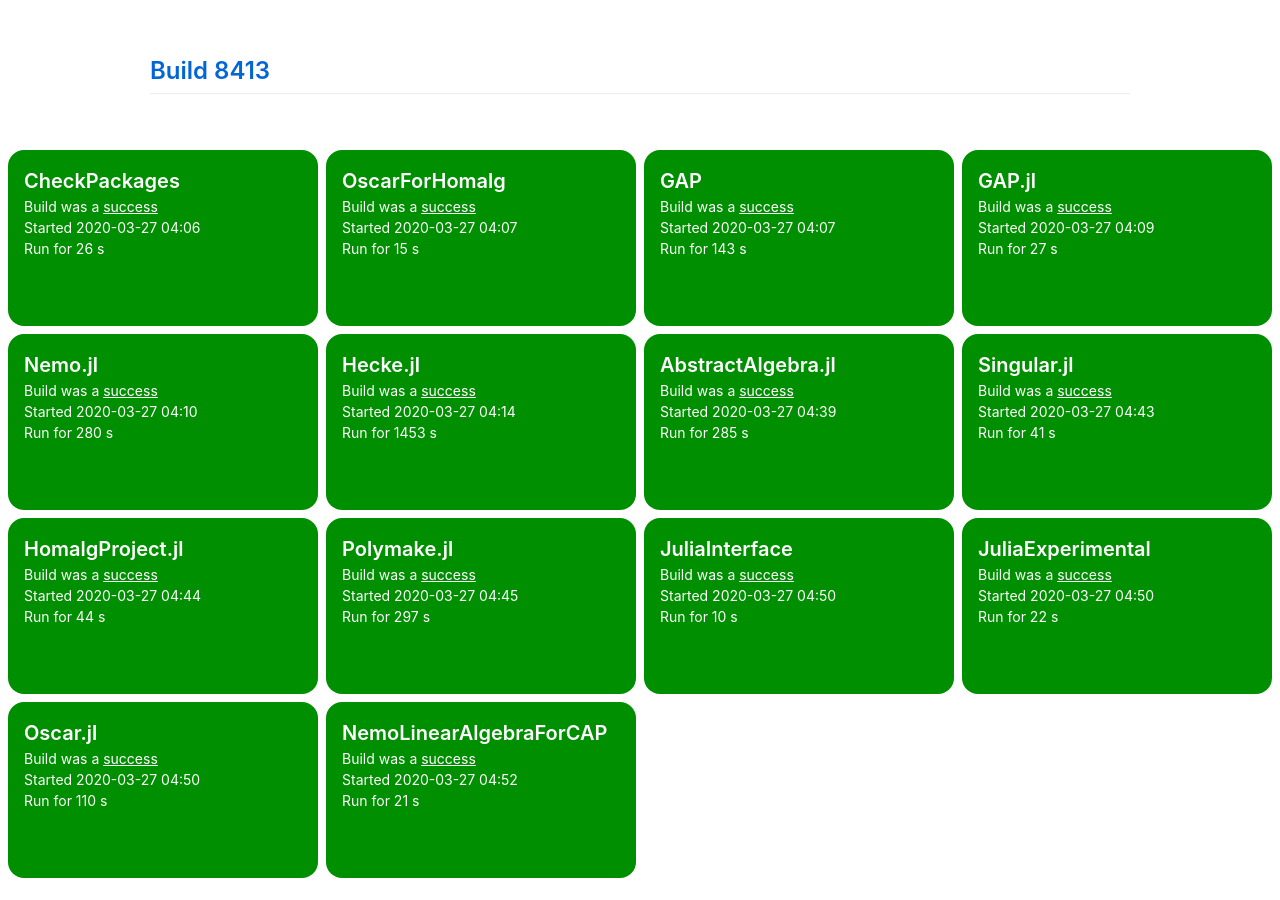
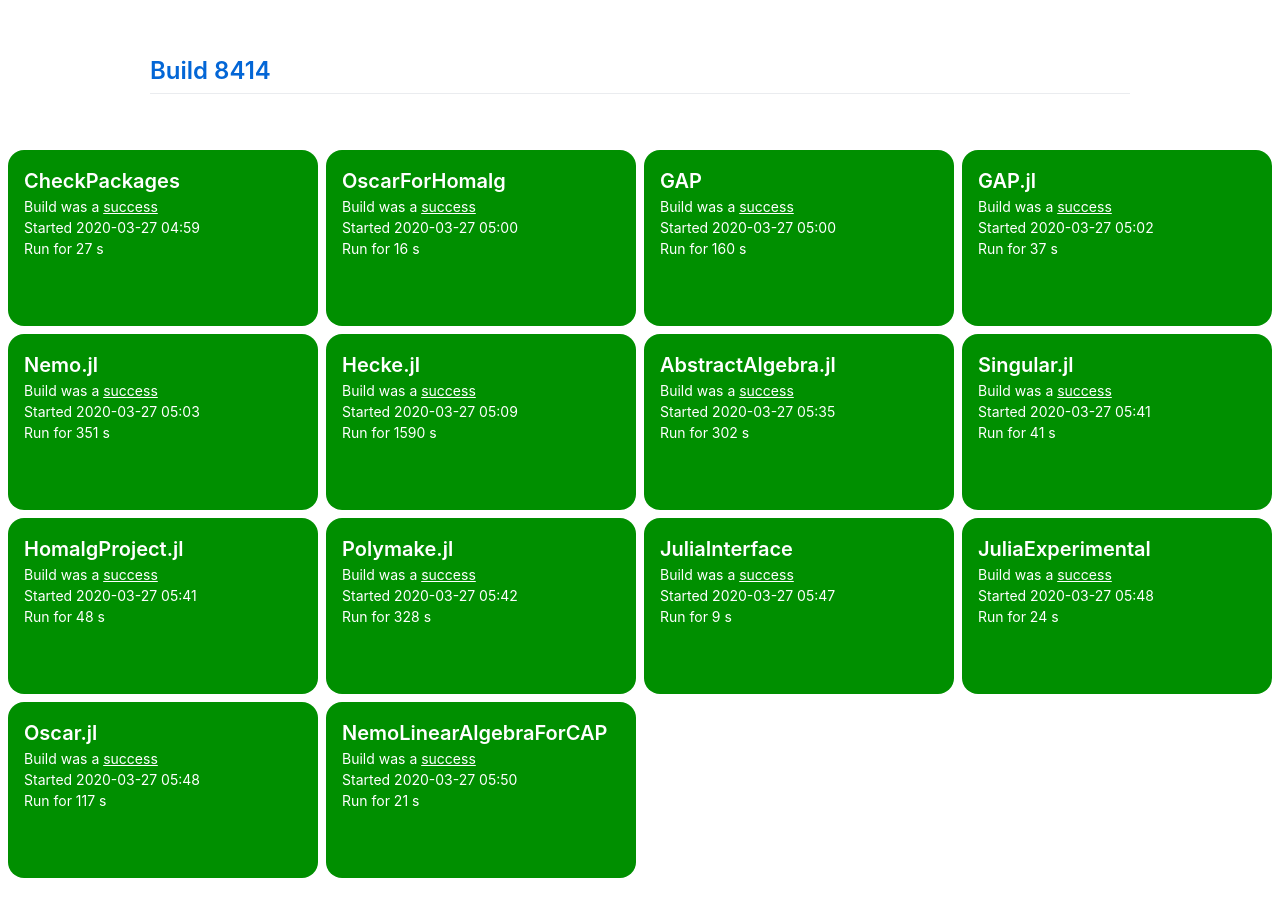
Before and after one commit to oscar-system/oscar-ci-status, a Jekyll site: the page built from index.html, in a window 1280 px wide. Built offline with Jekyll 4.4.1, drawn with Linux system fonts in a browser that asks for light colours.

Commit message:
Build 8414

```diff
--- a/_data/ci.yml
+++ b/_data/ci.yml
@@ -1,82 +1,82 @@
-build: 8413
-build_url: https://oscarci.mathematik.uni-kl.de/job/oscar/8413/
+build: 8414
+build_url: https://oscarci.mathematik.uni-kl.de/job/oscar/8414/
 job: oscar
 tests:
-- duration: 26
-  exitcode: 0
-  first_failure: false
-  first_failure_url: null
-  last_success: false
-  last_success_url: null
-  log: https://oscarci.mathematik.uni-kl.de/job/oscar/8413/artifact/logs/build-8413/CheckPackages.log
-  name: CheckPackages
-  start: 2020-03-27 04:06
-  status: success
-  success: true
-- duration: 15
-  exitcode: 0
-  first_failure: false
-  first_failure_url: null
-  last_success: false
-  last_success_url: null
-  log: https://oscarci.mathematik.uni-kl.de/job/oscar/8413/artifact/logs/build-8413/OscarForHomalg.log
-  name: OscarForHomalg
-  start: 2020-03-27 04:07
-  status: success
-  success: true
-- duration: 143
-  exitcode: 0
-  first_failure: false
-  first_failure_url: null
-  last_success: false
-  last_success_url: null
-  log: https://oscarci.mathematik.uni-kl.de/job/oscar/8413/artifact/logs/build-8413/GAP.log
-  name: GAP
-  start: 2020-03-27 04:07
-  status: success
-  success: true
 - duration: 27
   exitcode: 0
   first_failure: false
   first_failure_url: null
   last_success: false
   last_success_url: null
-  log: https://oscarci.mathematik.uni-kl.de/job/oscar/8413/artifact/logs/build-8413/GAP.jl.log
-  name: GAP.jl
-  start: 2020-03-27 04:09
+  log: https://oscarci.mathematik.uni-kl.de/job/oscar/8414/artifact/logs/build-8414/CheckPackages.log
+  name: CheckPackages
+  start: 2020-03-27 04:59
   status: success
   success: true
-- duration: 280
+- duration: 16
   exitcode: 0
   first_failure: false
   first_failure_url: null
   last_success: false
   last_success_url: null
-  log: https://oscarci.mathematik.uni-kl.de/job/oscar/8413/artifact/logs/build-8413/Nemo.jl.log
-  name: Nemo.jl
-  start: 2020-03-27 04:10
+  log: https://oscarci.mathematik.uni-kl.de/job/oscar/8414/artifact/logs/build-8414/OscarForHomalg.log
+  name: OscarForHomalg
+  start: 2020-03-27 05:00
   status: success
   success: true
-- duration: 1453
+- duration: 160
   exitcode: 0
   first_failure: false
   first_failure_url: null
   last_success: false
   last_success_url: null
-  log: https://oscarci.mathematik.uni-kl.de/job/oscar/8413/artifact/logs/build-8413/Hecke.jl.log
-  name: Hecke.jl
-  start: 2020-03-27 04:14
+  log: https://oscarci.mathematik.uni-kl.de/job/oscar/8414/artifact/logs/build-8414/GAP.log
+  name: GAP
+  start: 2020-03-27 05:00
   status: success
   success: true
-- duration: 285
+- duration: 37
   exitcode: 0
   first_failure: false
   first_failure_url: null
   last_success: false
   last_success_url: null
-  log: https://oscarci.mathematik.uni-kl.de/job/oscar/8413/artifact/logs/build-8413/AbstractAlgebra.jl.log
+  log: https://oscarci.mathematik.uni-kl.de/job/oscar/8414/artifact/logs/build-8414/GAP.jl.log
+  name: GAP.jl
+  start: 2020-03-27 05:02
+  status: success
+  success: true
+- duration: 351
+  exitcode: 0
+  first_failure: false
+  first_failure_url: null
+  last_success: false
+  last_success_url: null
+  log: https://oscarci.mathematik.uni-kl.de/job/oscar/8414/artifact/logs/build-8414/Nemo.jl.log
+  name: Nemo.jl
+  start: 2020-03-27 05:03
+  status: success
+  success: true
+- duration: 1590
+  exitcode: 0
+  first_failure: false
+  first_failure_url: null
+  last_success: false
+  last_success_url: null
+  log: https://oscarci.mathematik.uni-kl.de/job/oscar/8414/artifact/logs/build-8414/Hecke.jl.log
+  name: Hecke.jl
+  start: 2020-03-27 05:09
+  status: success
+  success: true
+- duration: 302
+  exitcode: 0
+  first_failure: false
+  first_failure_url: null
+  last_success: false
+  last_success_url: null
+  log: https://oscarci.mathematik.uni-kl.de/job/oscar/8414/artifact/logs/build-8414/AbstractAlgebra.jl.log
   name: AbstractAlgebra.jl
-  start: 2020-03-27 04:39
+  start: 2020-03-27 05:35
   status: success
   success: true
 - duration: 41
@@ -85,64 +85,64 @@
   first_failure_url: null
   last_success: false
   last_success_url: null
-  log: https://oscarci.mathematik.uni-kl.de/job/oscar/8413/artifact/logs/build-8413/Singular.jl.log
+  log: https://oscarci.mathematik.uni-kl.de/job/oscar/8414/artifact/logs/build-8414/Singular.jl.log
   name: Singular.jl
-  start: 2020-03-27 04:43
+  start: 2020-03-27 05:41
   status: success
   success: true
-- duration: 44
+- duration: 48
   exitcode: 0
   first_failure: false
   first_failure_url: null
   last_success: false
   last_success_url: null
-  log: https://oscarci.mathematik.uni-kl.de/job/oscar/8413/artifact/logs/build-8413/HomalgProject.jl.log
+  log: https://oscarci.mathematik.uni-kl.de/job/oscar/8414/artifact/logs/build-8414/HomalgProject.jl.log
   name: HomalgProject.jl
-  start: 2020-03-27 04:44
+  start: 2020-03-27 05:41
   status: success
   success: true
-- duration: 297
+- duration: 328
   exitcode: 0
   first_failure: false
   first_failure_url: null
   last_success: false
   last_success_url: null
-  log: https://oscarci.mathematik.uni-kl.de/job/oscar/8413/artifact/logs/build-8413/Polymake.jl.log
+  log: https://oscarci.mathematik.uni-kl.de/job/oscar/8414/artifact/logs/build-8414/Polymake.jl.log
   name: Polymake.jl
-  start: 2020-03-27 04:45
+  start: 2020-03-27 05:42
   status: success
   success: true
-- duration: 10
+- duration: 9
   exitcode: 0
   first_failure: false
   first_failure_url: null
   last_success: false
   last_success_url: null
-  log: https://oscarci.mathematik.uni-kl.de/job/oscar/8413/artifact/logs/build-8413/JuliaInterface.log
+  log: https://oscarci.mathematik.uni-kl.de/job/oscar/8414/artifact/logs/build-8414/JuliaInterface.log
   name: JuliaInterface
-  start: 2020-03-27 04:50
+  start: 2020-03-27 05:47
   status: success
   success: true
-- duration: 22
+- duration: 24
   exitcode: 0
   first_failure: false
   first_failure_url: null
   last_success: false
   last_success_url: null
-  log: https://oscarci.mathematik.uni-kl.de/job/oscar/8413/artifact/logs/build-8413/JuliaExperimental.log
+  log: https://oscarci.mathematik.uni-kl.de/job/oscar/8414/artifact/logs/build-8414/JuliaExperimental.log
   name: JuliaExperimental
-  start: 2020-03-27 04:50
+  start: 2020-03-27 05:48
   status: success
   success: true
-- duration: 110
+- duration: 117
   exitcode: 0
   first_failure: false
   first_failure_url: null
   last_success: false
   last_success_url: null
-  log: https://oscarci.mathematik.uni-kl.de/job/oscar/8413/artifact/logs/build-8413/Oscar.jl.log
+  log: https://oscarci.mathematik.uni-kl.de/job/oscar/8414/artifact/logs/build-8414/Oscar.jl.log
   name: Oscar.jl
-  start: 2020-03-27 04:50
+  start: 2020-03-27 05:48
   status: success
   success: true
 - duration: 21
@@ -151,8 +151,8 @@
   first_failure_url: null
   last_success: false
   last_success_url: null
-  log: https://oscarci.mathematik.uni-kl.de/job/oscar/8413/artifact/logs/build-8413/NemoLinearAlgebraForCAP.log
+  log: https://oscarci.mathematik.uni-kl.de/job/oscar/8414/artifact/logs/build-8414/NemoLinearAlgebraForCAP.log
   name: NemoLinearAlgebraForCAP
-  start: 2020-03-27 04:52
+  start: 2020-03-27 05:50
   status: success
   success: true
```
Also changed, not shown: README.md.
